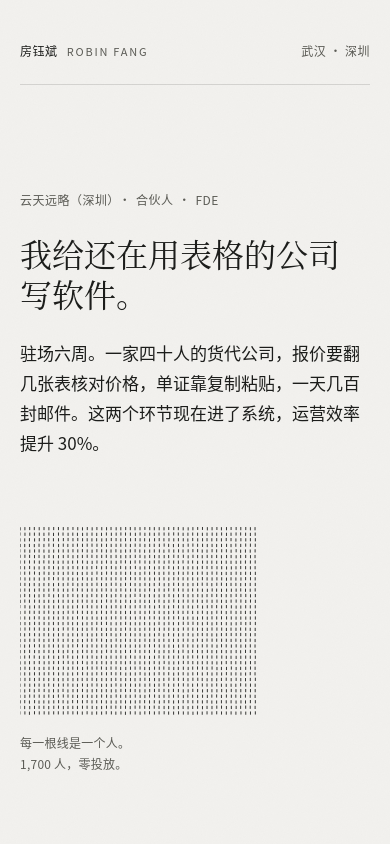
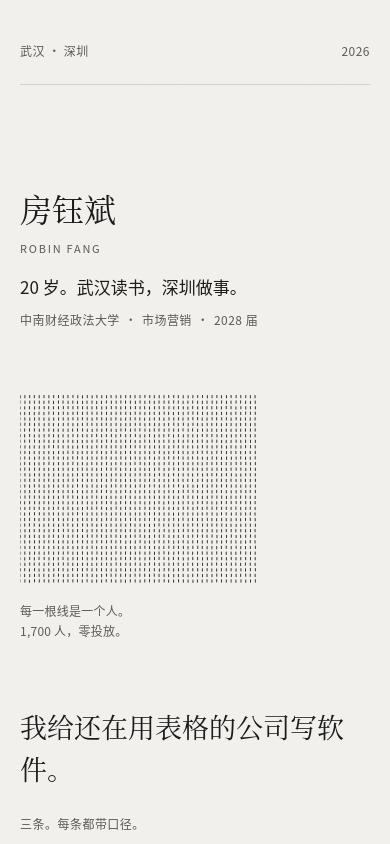
Before and after one commit to Robin-fang611/Robin-fang611.github.io, a plain HTML site: page index.html in a window 390 px wide. Shown: the top 844 px of the page. Drawn offline with Linux system fonts and the light colour scheme.

Commit message:
加入扉页身份区与入场动效，补肖像
用户反馈：没有入场动效显得过于简单；进去直接说项目，没有身份标识。

结构改动（首屏改为「扉页」）：
- 刊头去掉姓名，只留「武汉·深圳 / 2026」，姓名全屏只出现一次
- 姓名 48px 宋体成为首屏最大元素，ROBIN FANG 同基线小字
- 新增「20 岁。武汉读书，深圳做事。」与学校一行
- 原主张从 48 降到 27，退到屏底，先答「谁」再答「做什么」
- 屏底加目录行「三条。每条都带口径。」
- 履历区右侧加 260×325 肖像，底边对齐，图注与标本图共用一套规则

动效（只在首屏一次，之后全静）：
- 名字遮罩上移 480ms，其余元素 120–660ms 依次显影，总约 880ms
- 位移 ≤8px，缓动只用 cubic-bezier(.16,1,.3,1)，不回弹
- 隐藏态只写在 prefers-reduced-motion: no-preference 内，默认态即终态
- 不做滚动 reveal（6 个参考站里 5 个首屏之外零动效）

肖像：用简历照原图重裁（头肩到胸口），去掉笔记本；saturate(.12) sepia(.08) + 正片叠底融入纸色。

修正：min-height:100svh 在超高窗口会把扉页撑满整屏，改为 min(100svh, 60rem)。

```diff
--- a/assets/style.css
+++ b/assets/style.css
@@ -2,9 +2,9 @@
    房钰斌 · Robin Fang
    编目式极简。零依赖、零请求（除自身资源）、零追踪。
 
-   全部数值来自 tokens，新元素不许引入新数值：
-   字 5 档 12/17/27/43/76 · 间距 7 值 8/16/24/40/64/104/168 · 色 4 个
-   线只出现在没有标题的分隔处。编号已删。
+   数值全部来自 tokens，新元素不许引入新数值：
+   字 5 档 12/17/27/48/76 · 间距 7 值 8/16/24/40/64/104/168 · 色 4 个
+   动效只在首屏一次，之后全静。
    ============================================================ */
 
 :root {
@@ -100,16 +100,27 @@
   padding-inline: clamp(1.25rem, 4vw, 2.5rem);
 }
 
-/* ---------- 刊头 ---------- */
+/* ---------- 扉页：先确认人，再说什么事 ---------- */
+
+.title {
+  display: grid;
+  grid-template-columns: minmax(0, var(--measure)) minmax(0, 1fr);
+  grid-template-rows: auto auto 1fr auto;
+  column-gap: clamp(2rem, 5vw, 4.5rem);
+  min-height: min(100svh, 60rem);
+  padding-block: var(--s4) var(--s5);
+}
 
 .mast {
   position: relative;
+  grid-column: 1 / -1;
+  grid-row: 1;
   display: flex;
-  align-items: baseline;
   justify-content: space-between;
   gap: var(--s3);
-  padding-block: var(--s4) var(--s3);
+  padding-bottom: var(--s3);
   font-size: var(--t-micro);
+  letter-spacing: 0.04em;
   color: var(--ink-2);
 }
 
@@ -125,52 +136,66 @@
   animation: draw 900ms var(--ease) 80ms both;
 }
 
+.mast p { margin: 0; }
+
 @keyframes draw { to { transform: scaleX(1); } }
 
-.mast__name { margin: 0; color: var(--ink); letter-spacing: 0.04em; }
-.mast__latin {
-  margin-left: 0.85em;
+.title__who {
+  grid-column: 1;
+  grid-row: 2;
+  padding-top: var(--s6);
+}
+
+h1 {
+  margin: 0;
+  font-family: var(--serif);
+  font-size: var(--t-h1);
+  font-weight: 400;
+  line-height: 1.22;
+  letter-spacing: 0;
+}
+
+/* 遮罩：名字从下面升上来。行盒多留 .12em 给宋体的字脚。 */
+.mask {
+  display: inline-block;
+  overflow: hidden;
+  padding-bottom: 0.12em;
+  margin-bottom: -0.12em;
+}
+.mask > span { display: block; }
+
+.latin {
+  margin-left: 0.9em;
+  font-family: var(--sans);
   font-size: 0.6875rem;
   letter-spacing: 0.16em;
   color: var(--ink-2);
-}
-.mast__place { margin: 0; letter-spacing: 0.04em; }
-
-/* ---------- 首屏 ---------- */
-
-.open {
-  display: grid;
-  grid-template-columns: minmax(0, var(--measure)) minmax(0, 1fr);
-  gap: clamp(2rem, 5vw, 4.5rem);
-  padding-block: clamp(4.5rem, 13vh, 10.5rem) var(--s6);
+  vertical-align: 0.88em;
 }
 
-.micro {
-  margin: 0;
+.title__age {
+  margin: var(--s2) 0 0;
+  font-size: var(--t-body);
+  color: var(--ink);
+}
+
+.title__school {
+  margin: var(--s1) 0 0;
   font-size: var(--t-micro);
   letter-spacing: 0.04em;
   color: var(--ink-2);
 }
 
-.dot { padding-inline: 0.4em; color: var(--ink-2); }
+.dot { padding-inline: 0.4em; }
 
-h1 {
-  margin: var(--s3) 0 0;
-  font-family: var(--serif);
-  font-size: var(--t-h1);
-  font-weight: 400;
-  line-height: 1.24;
-  letter-spacing: 0;
+/* 1,700 根线。全站第一张图版。 */
+.specimen {
+  grid-column: 2;
+  grid-row: 2;
+  align-self: start;
+  margin: 0;
+  padding-top: calc(var(--s6) + 0.3rem);
 }
-
-.lede {
-  max-width: var(--measure);
-  margin: var(--s3) 0 0;
-  color: var(--ink);
-}
-
-/* 1,700 根线。全站唯一的图。 */
-.specimen { margin: 0; align-self: start; padding-top: 0.35rem; }
 
 .specimen img {
   display: block;
@@ -186,6 +211,27 @@
   font-size: var(--t-micro);
   line-height: 1.7;
   letter-spacing: 0.02em;
+  color: var(--ink-2);
+}
+
+.title__foot {
+  grid-column: 1;
+  grid-row: 4;
+}
+
+.title__claim {
+  max-width: 24em;
+  margin: 0;
+  font-family: var(--serif);
+  font-size: var(--t-mid);
+  line-height: 1.55;
+  letter-spacing: 0;
+}
+
+.title__dir {
+  margin: var(--s3) 0 0;
+  font-size: var(--t-micro);
+  letter-spacing: 0.04em;
   color: var(--ink-2);
 }
 
@@ -214,7 +260,6 @@
   color: var(--ink);
 }
 
-/* 口径与规模：标签行里的微型注释，给版面加密度。 */
 .row__meta {
   margin-left: 0.9em;
   color: var(--ink-2);
@@ -261,7 +306,6 @@
   border-top: 1px solid var(--rule);
 }
 
-/* 收束：全页唯一一条跨栏线，标记文档结束。 */
 .rule--full { width: 100%; }
 
 .claim__item + .claim__item { margin-top: var(--s5); }
@@ -285,13 +329,22 @@
   color: var(--ink-2);
 }
 
-/* ---------- 履历 ---------- */
+/* ---------- 履历 + 肖像 ---------- */
 
 .about { padding-bottom: var(--s6); }
 
+.about__grid {
+  display: grid;
+  grid-template-columns: minmax(0, var(--measure)) minmax(0, 1fr);
+  column-gap: clamp(2rem, 5vw, 4.5rem);
+  align-items: end;
+}
+
+.about__list { grid-column: 1; }
+
 .about__row {
   display: grid;
-  grid-template-columns: 5.5rem minmax(0, var(--measure));
+  grid-template-columns: 5.5rem minmax(0, 1fr);
   column-gap: var(--s3);
   padding-block: 0.4rem;
 }
@@ -308,6 +361,31 @@
 }
 
 .about__row p:last-child { margin: 0; }
+
+/* 第二张图版。与标本图共用一套图注规则。 */
+.portrait {
+  grid-column: 2;
+  margin: 0;
+  justify-self: start;
+}
+
+.portrait img {
+  display: block;
+  width: 100%;
+  max-width: 16.25rem; /* 260 */
+  height: auto;
+  filter: saturate(0.12) sepia(0.08) contrast(1.05) brightness(1.02);
+  mix-blend-mode: multiply;
+}
+
+.portrait figcaption {
+  max-width: 14rem;
+  margin-top: var(--s2);
+  font-size: var(--t-micro);
+  line-height: 1.7;
+  letter-spacing: 0.02em;
+  color: var(--ink-2);
+}
 
 /* ---------- 联系 ---------- */
 
@@ -389,17 +467,39 @@
 
 .foot p { margin: 0; }
 
+/* ---------- 入场：一次，之后全静 ----------
+   隐藏态只存在于 no-preference 内，默认态即终态。
+   reduce 用户、无 CSS 用户、CSS 加载失败的用户都直接拿到完整页面。 */
+
+@media (prefers-reduced-motion: no-preference) {
+  .mask > span   { animation: rise 480ms var(--ease) both; }
+  .latin         { animation: fade 220ms var(--ease) 120ms both; }
+  .title__age    { animation: rise 380ms var(--ease) 200ms both; }
+  .title__school { animation: fade 240ms var(--ease) 280ms both; }
+  .specimen img  { animation: develop 480ms linear 300ms both; }
+  .specimen figcaption { animation: fade 240ms var(--ease) 440ms both; }
+  .title__claim  { animation: rise 420ms var(--ease) 520ms both; }
+  .title__dir    { animation: fade 220ms var(--ease) 660ms both; }
+}
+
+@keyframes rise    { from { translate: 0 0.42em; } }
+@keyframes fade    { from { opacity: 0; } }
+@keyframes develop { from { opacity: 0; } to { opacity: 0.88; } }
+
 /* ---------- 窄屏 ---------- */
 
 @media (max-width: 860px) {
-  .open {
+  .title {
     grid-template-columns: 1fr;
-    gap: var(--s5);
-    padding-block: var(--s6) var(--s6);
+    grid-template-rows: auto;
+    min-height: 0;
+    padding-block: var(--s4) var(--s6);
   }
 
-  .specimen { max-width: 15rem; }
+  .title__who { grid-column: 1; grid-row: 2; padding-top: var(--s6); }
+  .specimen { grid-column: 1; grid-row: 3; padding-top: var(--s5); max-width: 15rem; }
   .specimen img { max-width: 15rem; }
+  .title__foot { grid-column: 1; grid-row: 4; padding-top: var(--s5); }
 
   .row {
     grid-template-columns: 1fr;
@@ -410,14 +510,19 @@
   .row__num { grid-row: 2; }
   .row__text { grid-column: 1; grid-row: 3; margin-top: var(--s2); }
 
+  .about__grid { grid-template-columns: 1fr; row-gap: var(--s5); }
+  .about__list { grid-column: 1; }
+  .portrait { grid-column: 1; }
+  .portrait img { max-width: 13rem; }
+
   .about__row { grid-template-columns: 4.5rem minmax(0, 1fr); }
 
   .claim__say { max-width: none; }
 }
 
 @media (max-width: 480px) {
-  /* 10 个字 × 32px = 320px，刚好在 375 视口里不断词。 */
   :root { --t-h1: 2rem; --t-num: 3rem; }
+  .latin { display: block; margin: var(--s1) 0 0; vertical-align: 0; }
   .contact__mail { font-size: 1.125rem; }
   .contact__mail a { overflow-wrap: anywhere; }
 }
@@ -449,13 +554,16 @@
 
   .wrap { max-width: none; padding: 0; }
 
-  .open { padding-block: 0 24pt; }
+  .title { min-height: 0; padding-block: 0 var(--s5); }
+  .title__who { padding-top: var(--s5); }
+
   .proof, .claim, .about, .contact { padding-bottom: 24pt; }
 
   .mast::after { background: #000; transform: none; animation: none; }
   .foot { border-top: 1px solid #000; }
 
   .specimen img { opacity: 1; }
+  .portrait img { filter: grayscale(1); mix-blend-mode: normal; }
 
   a { text-decoration: underline; }
   a[href^="http"]::after { content: " (" attr(href) ")"; font-size: 8pt; word-break: break-all; }
--- a/index.html
+++ b/index.html
@@ -4,12 +4,12 @@
 <meta charset="utf-8">
 <meta name="viewport" content="width=device-width, initial-scale=1">
 <title>房钰斌 Robin Fang</title>
-<meta name="description" content="云天远略（深圳）合伙人。驻场六周，把一家四十人货代公司的报价和单证交给系统，运营效率提升 30%。">
+<meta name="description" content="20 岁，武汉读书，深圳做事。驻场六周，把一家四十人货代公司的报价和单证交给系统，运营效率提升 30%。">
 <meta name="author" content="房钰斌 Robin Fang">
 <link rel="canonical" href="https://robin-fang611.github.io/">
 <meta property="og:type" content="profile">
 <meta property="og:title" content="房钰斌 Robin Fang">
-<meta property="og:description" content="我给还在用表格的公司写软件。驻场六周，一家四十人的货代公司，运营效率提升 30%。">
+<meta property="og:description" content="20 岁，武汉读书，深圳做事。我给还在用表格的公司写软件。">
 <meta property="og:url" content="https://robin-fang611.github.io/">
 <meta property="og:locale" content="zh_CN">
 <meta property="og:image" content="https://robin-fang611.github.io/assets/og.png">
@@ -25,25 +25,30 @@
 
 <div class="wrap">
 
-  <header class="mast">
-    <p class="mast__name">房钰斌<span class="mast__latin">ROBIN FANG</span></p>
-    <p class="mast__place">武汉 · 深圳</p>
+  <header class="title" id="top">
+    <div class="mast">
+      <p>武汉 · 深圳</p>
+      <p>2026</p>
+    </div>
+
+    <div class="title__who">
+      <h1><span class="mask"><span>房钰斌</span></span><span class="latin">ROBIN FANG</span></h1>
+      <p class="title__age">20 岁。武汉读书，深圳做事。</p>
+      <p class="title__school">中南财经政法大学<span class="dot">·</span>市场营销<span class="dot">·</span>2028 届</p>
+    </div>
+
+    <figure class="specimen">
+      <img src="assets/people.svg" width="300" height="238" alt="" decoding="async">
+      <figcaption>每一根线是一个人。<br>1,700 人，零投放。</figcaption>
+    </figure>
+
+    <div class="title__foot">
+      <p class="title__claim">我给还在用表格的公司写软件。</p>
+      <p class="title__dir">三条。每条都带口径。</p>
+    </div>
   </header>
 
   <main id="main">
-
-    <section class="open">
-      <div class="open__text">
-        <p class="micro">云天远略（深圳）<span class="dot">·</span>合伙人<span class="dot">·</span>FDE</p>
-        <h1>我给还在用表格的公司<br>写软件。</h1>
-        <p class="lede">驻场六周。一家四十人的货代公司，报价要翻几张表核对价格，单证靠复制粘贴，一天几百封邮件。这两个环节现在进了系统，运营效率提升 30%。</p>
-      </div>
-
-      <figure class="specimen">
-        <img src="assets/people.svg" width="310" height="272" alt="" decoding="async">
-        <figcaption>每一根线是一个人。<br>1,700 人，零投放。</figcaption>
-      </figure>
-    </section>
 
     <section class="proof" id="work" aria-label="证据">
 
@@ -89,6 +94,8 @@
     <section class="about" id="about" aria-label="履历">
       <hr class="rule">
 
+      <div class="about__grid">
+        <div class="about__list">
           <div class="about__row">
             <p class="about__when">2026</p>
             <p>云天远略（深圳）合伙人；Linkathon 发起人。</p>
@@ -99,11 +106,18 @@
           </div>
           <div class="about__row">
             <p class="about__when">2024</p>
-        <p>中南财经政法大学，市场营销，2028 届。FMA 协会上届会长。</p>
+            <p>中南财经政法大学，市场营销，2028 届。FMA 上届会长。</p>
           </div>
           <div class="about__row">
             <p class="about__when">开源</p>
             <p>四个仓库，都在 <a href="https://github.com/Robin-fang611">GitHub</a>。</p>
+          </div>
+        </div>
+
+        <figure class="portrait">
+          <img src="assets/portrait.jpg" width="520" height="650" alt="房钰斌在讲台上讲话" loading="lazy" decoding="async">
+          <figcaption>2026<span class="dot">·</span>深圳</figcaption>
+        </figure>
       </div>
     </section>
 
```
Also changed, not shown: assets/portrait.jpg (added). Lines whose indentation alone changed are shown as unchanged.
